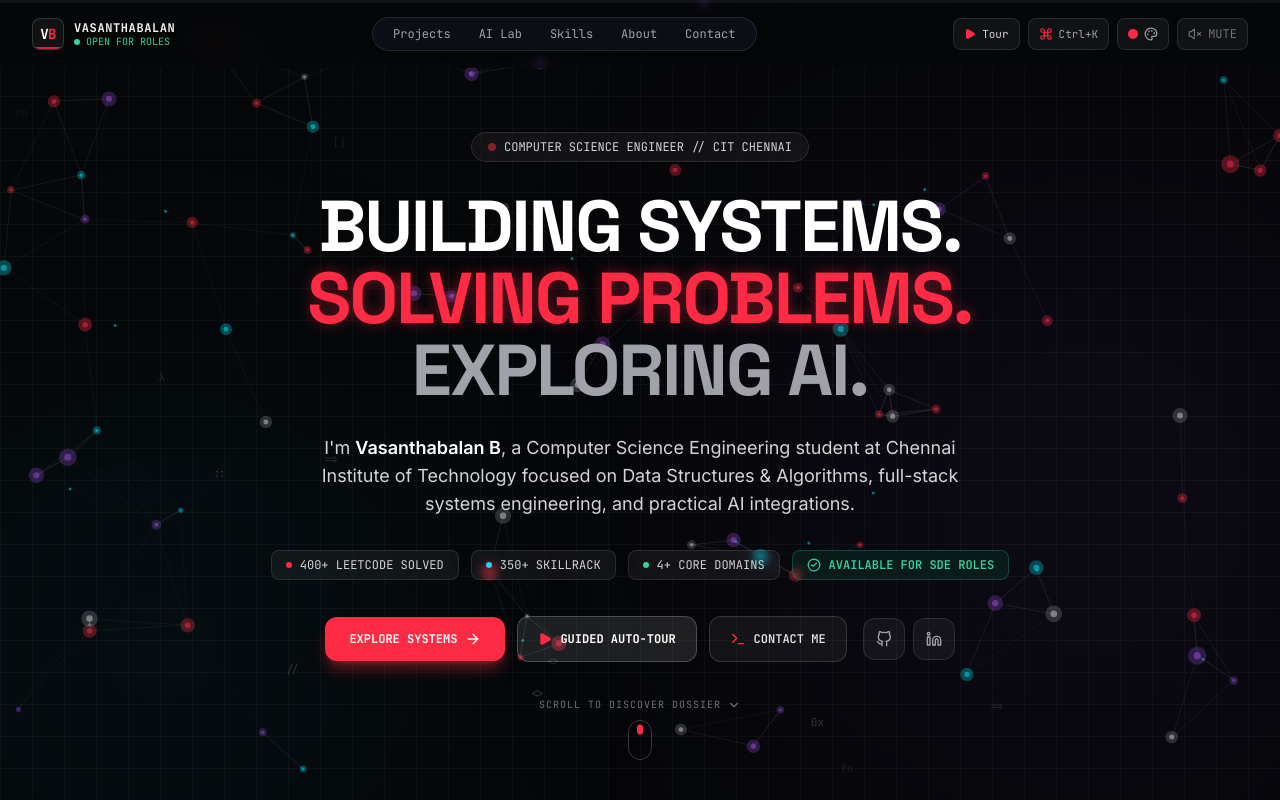
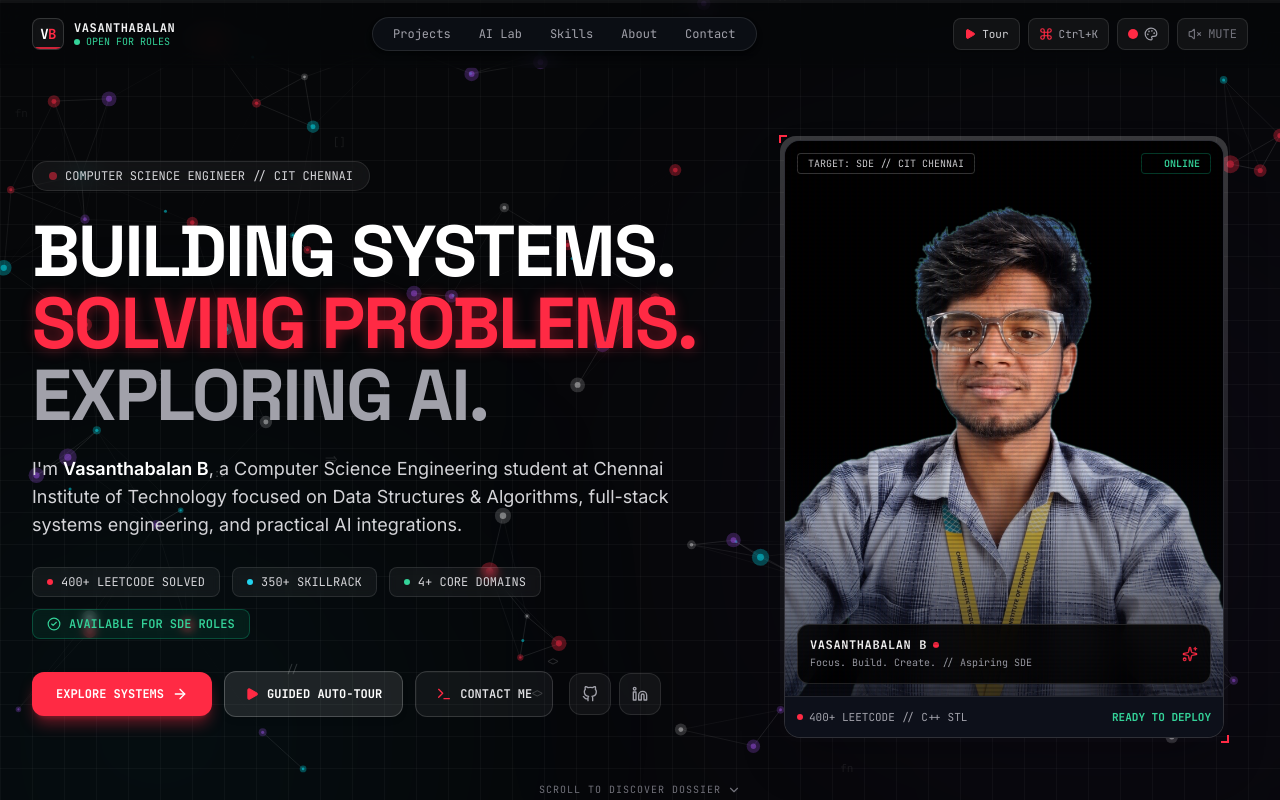
Before and after one commit to Vasanth-repos/vasanth-repos.github.io, a React (Vite) app: page / in a window 1280 px wide. Shown: the top 800 px of the page. Built offline with nearby package versions, Linux system fonts and the light colour scheme.

Commit message:
feat: calibrate and integrate authentic portrait in hero section

```diff
--- a/src/components/hero/Hero.tsx
+++ b/src/components/hero/Hero.tsx
@@ -1,5 +1,5 @@
-import React from 'react';
-import { ArrowRight, Terminal as TerminalIcon, ChevronDown, Play, CheckCircle2 } from 'lucide-react';
+import React, { useState } from 'react';
+import { ArrowRight, Terminal as TerminalIcon, ChevronDown, Play, CheckCircle2, Sparkles } from 'lucide-react';
 import { PERSONAL_INFO } from '../../data/portfolioData';
 import { ParticleCanvas } from './ParticleCanvas';
 import { playCyberSound } from '../ui/AudioToggle';
@@ -11,6 +11,19 @@ interface HeroProps {
 }
 
 export const Hero: React.FC<HeroProps> = ({ onStartTour }) => {
+  const [tilt, setTilt] = useState({ x: 0, y: 0 });
+
+  const handleMouseMove = (e: React.MouseEvent<HTMLDivElement>) => {
+    const rect = e.currentTarget.getBoundingClientRect();
+    const x = ((e.clientX - rect.left) / rect.width - 0.5) * 12;
+    const y = ((e.clientY - rect.top) / rect.height - 0.5) * -12;
+    setTilt({ x, y });
+  };
+
+  const handleMouseLeave = () => {
+    setTilt({ x: 0, y: 0 });
+  };
+
   const scrollToNextSection = () => {
     playCyberSound('click');
     const target = document.getElementById('terminal') || document.getElementById('metrics');
@@ -37,8 +50,12 @@ export const Hero: React.FC<HeroProps> = ({ onStartTour }) => {
         <div className="w-full h-32 bg-gradient-to-b from-transparent via-[var(--accent-color)]/15 to-transparent animate-light-sweep" />
       </div>
 
-      {/* Main Viewport Content Frame - Centered Impactful Layout */}
-      <div className="relative z-10 max-w-5xl mx-auto px-4 sm:px-6 lg:px-8 w-full my-auto text-center flex flex-col items-center space-y-6 sm:space-y-7">
+      {/* Main Viewport Content Frame - Balanced 2-Column Layout */}
+      <div className="relative z-10 max-w-7xl mx-auto px-4 sm:px-6 lg:px-8 w-full my-auto py-4 sm:py-6">
+        <div className="grid grid-cols-1 lg:grid-cols-12 gap-10 lg:gap-8 items-center">
+
+          {/* Left Column: Narrative Headline & CTAs */}
+          <div className="lg:col-span-7 text-left space-y-6">
 
             {/* Core Discipline Badge */}
             <Reveal direction="down" duration={450}>
@@ -49,7 +66,7 @@ export const Hero: React.FC<HeroProps> = ({ onStartTour }) => {
             </Reveal>
 
             {/* Punchy Editorial Headline */}
-        <Reveal direction="zoom" delay={60} duration={500}>
+            <Reveal direction="left" delay={60} duration={500}>
               <h1 className="text-4xl sm:text-6xl lg:text-7xl font-black font-display tracking-tight text-white leading-[1.08]">
                 BUILDING SYSTEMS.<br />
                 <span className="dynamic-accent text-glow">SOLVING PROBLEMS.</span><br />
@@ -58,15 +75,15 @@ export const Hero: React.FC<HeroProps> = ({ onStartTour }) => {
             </Reveal>
 
             {/* Bio Subtitle */}
-        <Reveal direction="up" delay={120} duration={500}>
-          <p className="text-base sm:text-lg text-zinc-300 max-w-2xl mx-auto font-sans leading-relaxed">
+            <Reveal direction="left" delay={120} duration={500}>
+              <p className="text-base sm:text-lg text-zinc-300 max-w-2xl font-sans leading-relaxed">
                 I'm <strong className="text-white font-semibold">{PERSONAL_INFO.name}</strong>, a Computer Science Engineering student at Chennai Institute of Technology focused on Data Structures & Algorithms, full-stack systems engineering, and practical AI integrations.
               </p>
             </Reveal>
 
             {/* Telemetry Proof Badges */}
             <Reveal direction="up" delay={140} duration={500}>
-          <div className="flex flex-wrap items-center justify-center gap-2 sm:gap-3 text-xs font-mono pt-1">
+              <div className="flex flex-wrap items-center gap-2 sm:gap-3 text-xs font-mono pt-1">
                 <div className="px-3.5 py-1.5 rounded-lg bg-white/5 border border-white/10 text-zinc-300 flex items-center gap-2 backdrop-blur-sm">
                   <span className="w-1.5 h-1.5 rounded-full dynamic-accent-bg" />
                   <span>400+ LEETCODE SOLVED</span>
@@ -88,7 +105,7 @@ export const Hero: React.FC<HeroProps> = ({ onStartTour }) => {
 
             {/* Action Buttons & Guided Tour Trigger */}
             <Reveal direction="up" delay={160} duration={500}>
-          <div className="flex flex-wrap items-center justify-center gap-3 pt-2">
+              <div className="flex flex-wrap items-center gap-3 pt-2">
                 <a
                   href="#projects"
                   onClick={() => playCyberSound('click')}
@@ -147,6 +164,76 @@ export const Hero: React.FC<HeroProps> = ({ onStartTour }) => {
 
           </div>
 
+          {/* Right Column: 3D Tilt HUD Hero Portrait Card */}
+          <div className="lg:col-span-5 flex flex-col items-center justify-center">
+            <Reveal direction="zoom" delay={120} duration={500} className="w-full max-w-sm sm:max-w-md">
+              <div
+                onMouseMove={handleMouseMove}
+                onMouseLeave={handleMouseLeave}
+                style={{
+                  transform: `perspective(1000px) rotateX(${tilt.y}deg) rotateY(${tilt.x}deg)`,
+                  transition: 'transform 0.15s ease-out',
+                }}
+                className="relative w-full rounded-2xl p-1 bg-gradient-to-b from-white/20 via-[var(--accent-color)]/30 to-transparent shadow-2xl group hud-corner"
+              >
+                {/* Inner Card Frame */}
+                <div className="relative rounded-2xl bg-[#0a0c14] overflow-hidden border border-white/15">
+
+                  {/* Portrait Media with HUD Reticle */}
+                  <div className="relative aspect-[3/3.8] overflow-hidden bg-black flex items-center justify-center">
+                    <img
+                      src={PERSONAL_INFO.images.heroHud}
+                      alt="Vasanthabalan B — Hero Portrait"
+                      className="w-full h-full object-cover object-top group-hover:scale-105 transition-transform duration-700"
+                    />
+
+                    {/* Gradient & Scanline Overlay */}
+                    <div className="absolute inset-0 bg-gradient-to-t from-[#0a0c14] via-transparent to-transparent opacity-80" />
+                    <div className="scanline-overlay opacity-25" />
+
+                    {/* HUD Targeting Telemetry Header */}
+                    <div className="absolute top-3 left-3 right-3 flex items-center justify-between text-[10px] font-mono text-zinc-300">
+                      <span className="px-2.5 py-0.5 rounded bg-black/75 backdrop-blur-md border border-white/20">
+                        TARGET: SDE // CIT CHENNAI
+                      </span>
+                      <span className="flex items-center gap-1.5 text-emerald-400 font-bold px-2.5 py-0.5 rounded bg-black/75 border border-emerald-500/30">
+                        <span className="w-1.5 h-1.5 rounded-full bg-emerald-400 animate-ping" />
+                        ONLINE
+                      </span>
+                    </div>
+
+                    {/* Lower Card Badge */}
+                    <div className="absolute bottom-3 left-3 right-3 p-3 rounded-xl bg-black/85 backdrop-blur-md border border-white/15">
+                      <div className="flex items-center justify-between text-xs font-mono">
+                        <div>
+                          <div className="text-white font-bold tracking-wider uppercase flex items-center gap-1.5">
+                            <span>VASANTHABALAN B</span>
+                            <span className="w-1.5 h-1.5 rounded-full dynamic-accent-bg" />
+                          </div>
+                          <div className="text-[10px] text-zinc-400 mt-0.5">Focus. Build. Create. // Aspiring SDE</div>
+                        </div>
+                        <Sparkles className="w-4 h-4 dynamic-accent shrink-0" />
+                      </div>
+                    </div>
+                  </div>
+
+                  {/* Telemetry Footer Strip on Card */}
+                  <div className="p-3 bg-[#0d101a] border-t border-white/10 flex items-center justify-between text-[11px] font-mono text-zinc-400">
+                    <span className="flex items-center gap-1.5">
+                      <span className="w-1.5 h-1.5 rounded-full dynamic-accent-bg" />
+                      <span>400+ LEETCODE // C++ STL</span>
+                    </span>
+                    <span className="text-emerald-400 font-bold">READY TO DEPLOY</span>
+                  </div>
+
+                </div>
+              </div>
+            </Reveal>
+          </div>
+
+        </div>
+      </div>
+
       {/* Smooth Downward Scroll Indicator (Homepage Anchor) */}
       <div className="relative z-10 w-full pt-4 pb-2 flex flex-col items-center justify-center">
         <button
--- a/src/data/portfolioData.ts
+++ b/src/data/portfolioData.ts
@@ -18,7 +18,7 @@ export const PERSONAL_INFO = {
     email: 'vasanthabalanb4@gmail.com',
   },
   images: {
-    heroHud: './assets/images/profile-cyber-hud.png',
+    heroHud: './assets/images/vasanthabalan-hero.png',
     crimsonGlow: './assets/images/profile-crimson-glow.jpg',
     editorialStairs: './assets/images/profile-editorial-stairs.jpg',
     studioDark: './assets/images/profile-studio-dark.jpg',
```
Also changed, not shown: public/assets/images/vasanthabalan-hero.jpg (added), public/assets/images/vasanthabalan-hero.png (added). Lines whose indentation alone changed are shown as unchanged.
